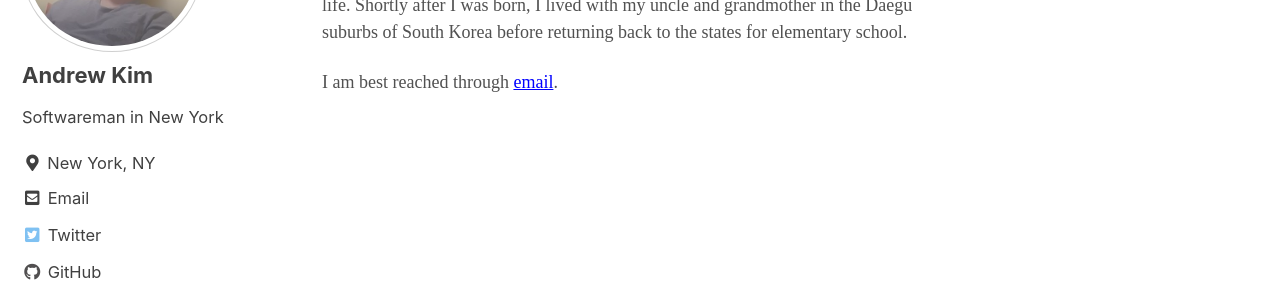
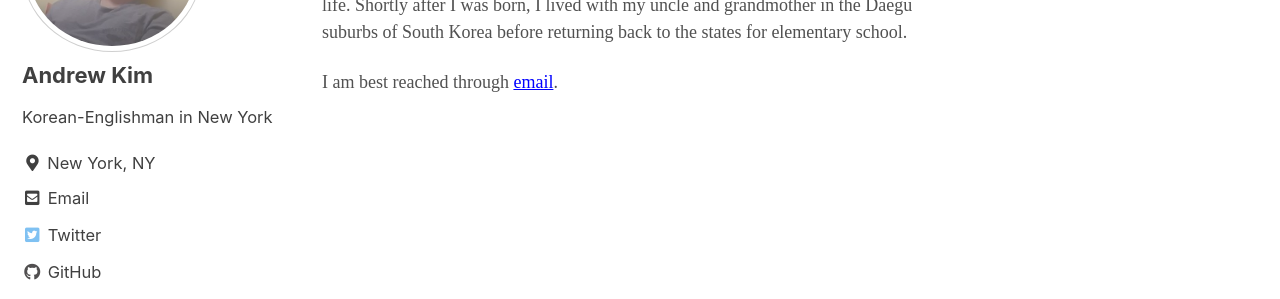
Before and after one commit to andrewwkimm/andrewwkimm.github.io, a Jekyll site: the page built from index.md, in a window 1280 px wide. Shown: the part 229-528 px from the top of the page. Built offline with Jekyll 4.4.1, drawn with Linux system fonts in a browser that asks for light colours; cached includes are drawn as plain includes.

Commit message:
Update bio

```diff
--- a/_config.yml
+++ b/_config.yml
@@ -20,7 +20,7 @@ title                    : "Andrew Kim"
 title_separator          : "-"
 subtitle                 : # site tagline that appears below site title in masthead
 name                     : "Andrew Kim"
-description              : "Korean-Englishman in New York"
+description              :
 url                      : https://andrewwkimm.github.io
 baseurl                  : # the subpath of your site, e.g. "/blog"
 repository               : # GitHub username/repo-name e.g. "mmistakes/minimal-mistakes"
@@ -106,7 +106,7 @@ analytics:
 author:
   name             : "Andrew Kim"
   avatar           : "assets/images/profile_picture.JPG"
-  bio              : "Softwareman in New York"
+  bio              : "Korean-Englishman in New York"
   location         : "New York, NY"
   email            :
   links:
```
